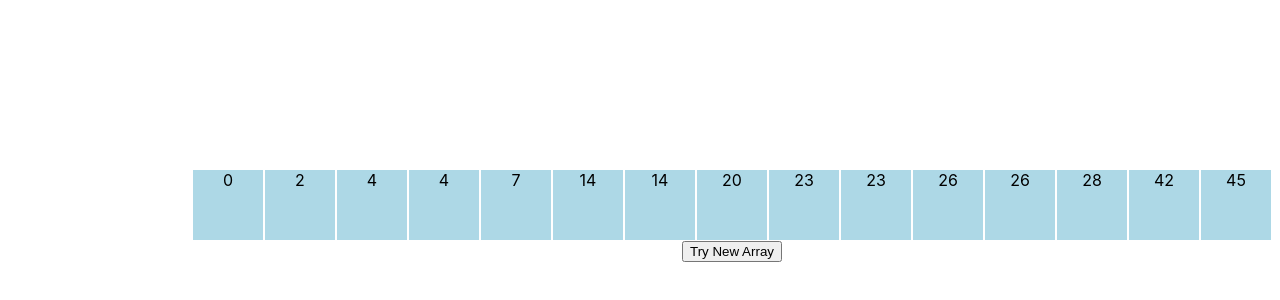
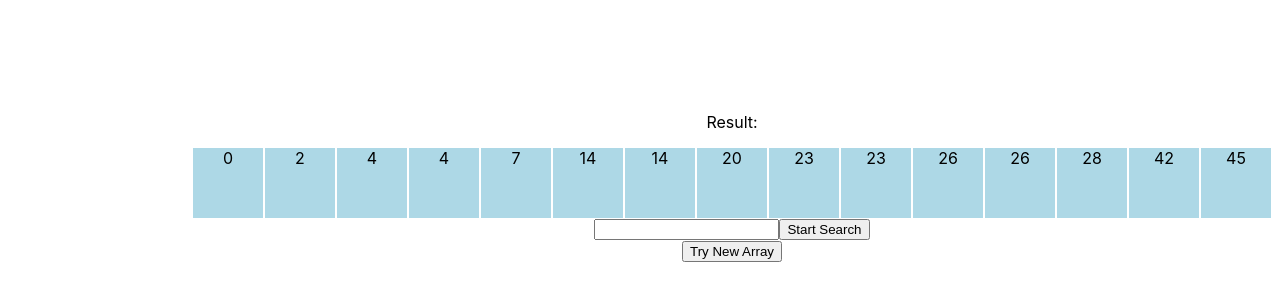
Before and after one commit to monishprojs/algorithmVisualizer, a React (Create React App) app: page / in a window 1280 px wide. Shown: the part 298-598 px from the top of the page. Built offline with nearby package versions, Linux system fonts and the light colour scheme.

Commit message:
binary search complete

```diff
--- a/src/App.js
+++ b/src/App.js
@@ -3,6 +3,7 @@ import './App.css';
 import SortingVisualizer from './SortingVisualizer/SortingVisualizer'
 import SearchingVisualizer from './searchingVisualizer/serachingVisualizer.jsx'
 
+//add pathfinder solver and sudoku
 function App() {
   return (
     <div className="App">
--- a/src/searchingVisualizer/serachingVisualizer.jsx
+++ b/src/searchingVisualizer/serachingVisualizer.jsx
@@ -4,16 +4,60 @@ import { useEffect, useState } from 'react';
 import getMergeSortAnimations from '../sortingAlgorithms/mergeSort';
 
 function SearchingVisualizer(){
-    const [Sorted,setSorted] = useState([])
+    const [Sorted,setSorted] = useState([]);
+    const [res,setRes] = useState("");
 
     function resetArray() {
+        resetColors();
         let tmp = [];
         for (let i = 0; i < 15; i++) {
             tmp.push(Math.floor(Math.random() * 50))
         }
         getMergeSortAnimations(tmp);
         setSorted(tmp);
-        console.log(Sorted);
+    }
+
+    function resetColors(){
+        setRes("");
+        const squares = document.getElementsByClassName('square');
+        for (let i = 0; i < squares.length; i++){
+            squares[i].style.backgroundColor = "lightblue";
+        }
+    }
+
+    function delay(milliseconds) {
+        return new Promise(resolve => setTimeout(resolve, milliseconds));
+    }
+
+    async function search(){
+        resetColors();
+        let toFind = document.getElementById('toFind').value
+        console.log(toFind);
+        let left = 0;
+        let right = Sorted.length - 1;
+        while (left <= right){
+            let mid = Math.floor((left + right)/2);
+            const squares = document.getElementsByClassName('square');
+            squares[left].style.backgroundColor = "red";
+            squares[right].style.backgroundColor = "red";
+            squares[mid].style.backgroundColor = "green";
+            await delay(2500);
+            squares[left].style.backgroundColor = "lightblue";
+            squares[right].style.backgroundColor = "lightblue";
+            squares[mid].style.backgroundColor = "lightblue";
+            if (Sorted[mid] > toFind){
+                right = mid - 1
+            }
+            else if (Sorted[mid] < toFind){
+                left = mid + 1;
+            }
+            else{
+                squares[mid].style.backgroundColor = "green";
+                setRes("Number found at index " + String(mid));
+                return;
+            }
+        }
+        setRes("Number Not Found");
     }
 
 
@@ -23,12 +67,17 @@ function SearchingVisualizer(){
 
     return (
         <div className='container'>
+            <p>Result:</p>
+            <p id='res'>{res}</p>
             {Sorted.map((value, index) => (
                 <div className='square'
                     key={index}>
                         {value}
                 </div>
             ))}
+            <br />
+            <input type="text" id='toFind'/>
+            <button onClick={search}> Start Search</button>
             <br />
             <button onClick={resetArray}>Try New Array</button>
         </div>
```
